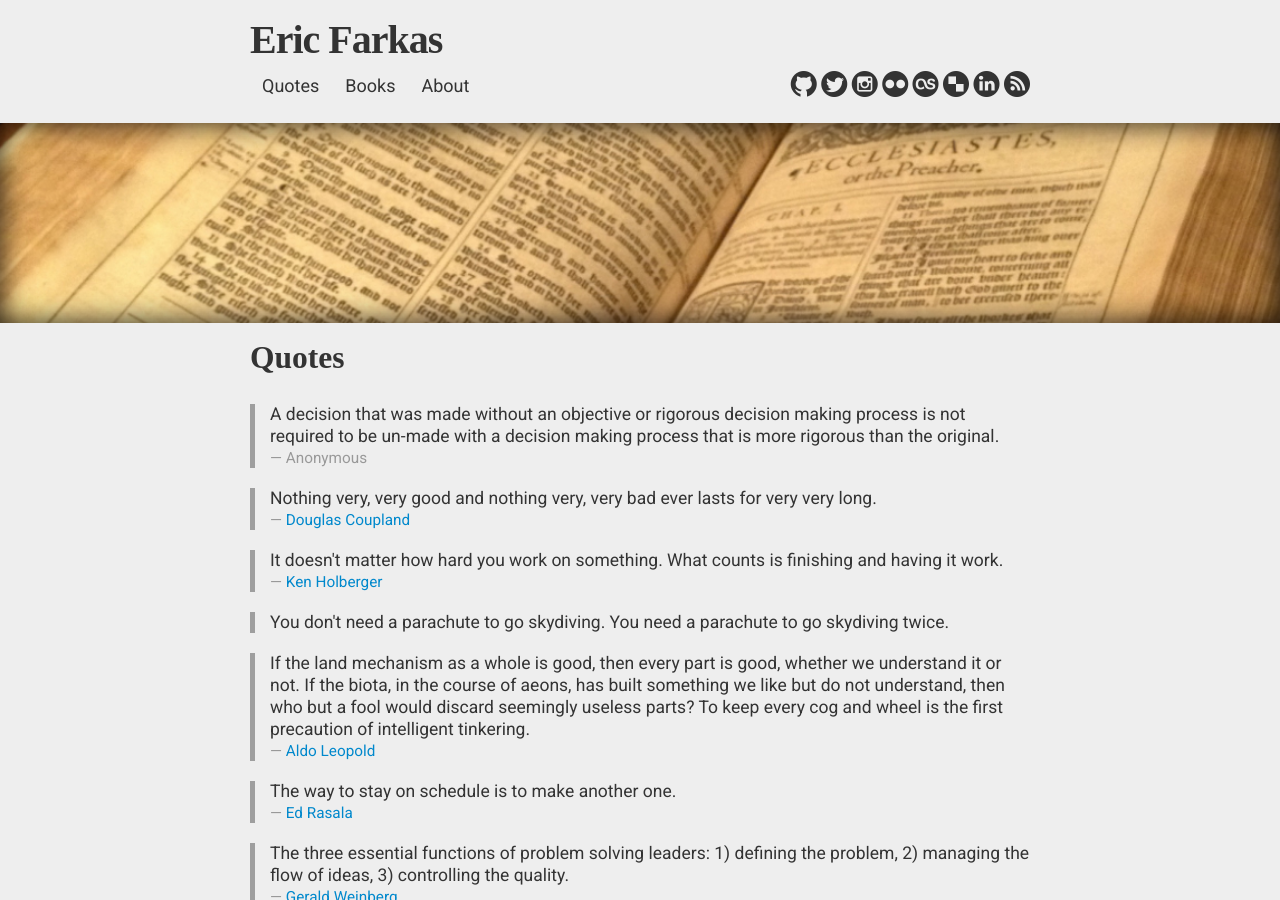
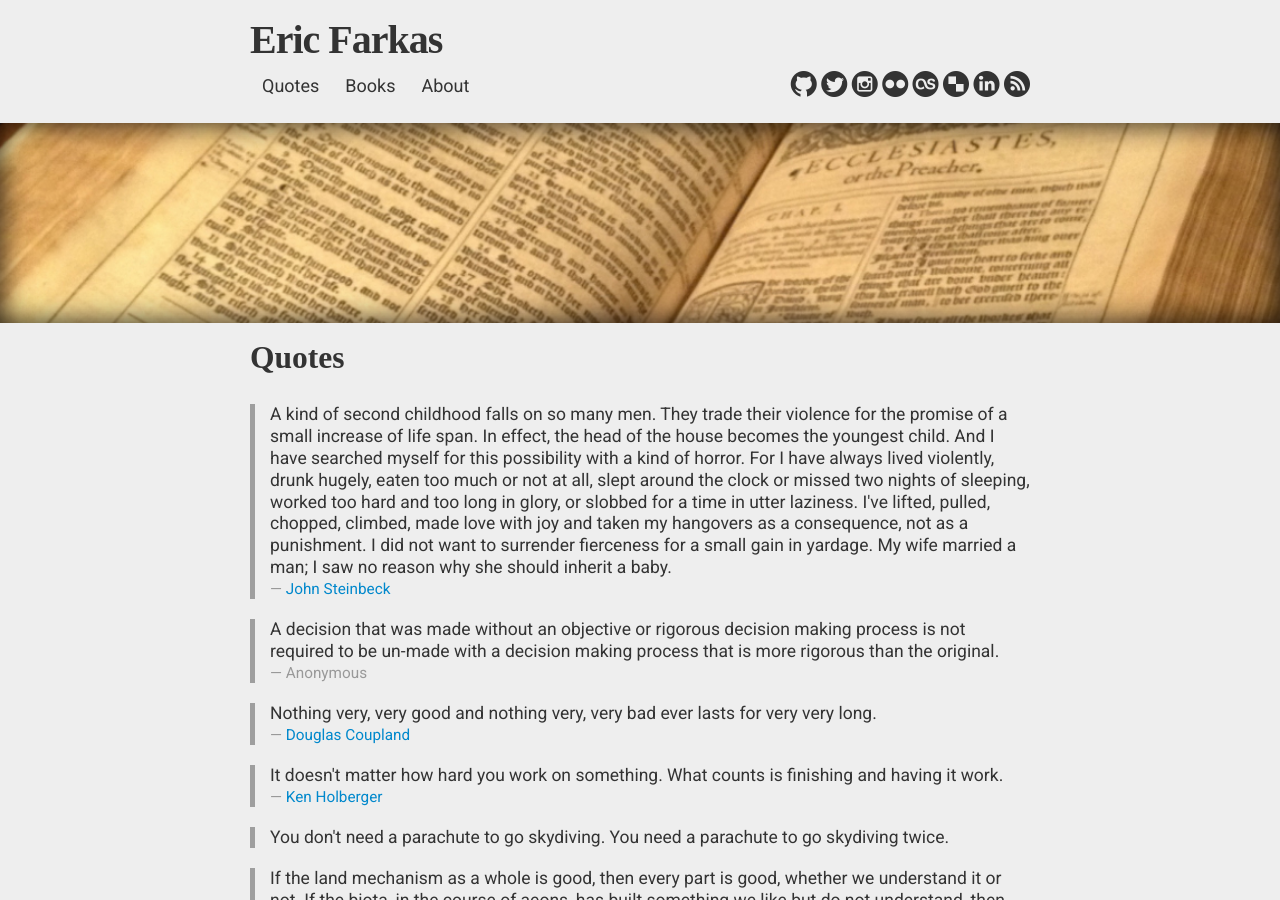
Before and after one commit to speric/speric.github.com, a Jekyll site: the page built from quotes.html, in a window 1280 px wide and 900 px high. Built offline with Jekyll 4.4.1, drawn with Linux system fonts in a browser that asks for light colours; some web fonts are replaced; comment, search, counter and statistics services are not loaded.

Commit message:
Add Steinbeck quote

```diff
--- a/quotes.html
+++ b/quotes.html
@@ -7,6 +7,19 @@ description: A collection of thought-provoking quotes.
 
 <h2>Quotes</h2>
 <br/>
+
+
+<blockquote>
+  <p>
+    A kind of second childhood falls on so many men. They trade their violence for the promise of a small increase of life span. In
+    effect, the head of the house becomes the youngest child. And I have searched myself for this possibility with a kind of horror.
+    For I have always lived violently, drunk hugely, eaten too much or not at all, slept around the clock or missed two nights of sleeping,
+    worked too hard and too long in glory, or slobbed for a time in utter laziness. I've lifted, pulled, chopped, climbed, made love
+    with joy and taken my hangovers as a consequence, not as a punishment. I did not want to surrender fierceness for a small gain in
+    yardage. My wife married a man; I saw no reason why she should inherit a baby.
+  </p>
+  <small><a href="https://www.amazon.com/Travels-Charley-Search-America-Steinbeck/dp/0140053204">John Steinbeck</a></small>
+</blockquote>
 
 <blockquote>
   <p>
```
